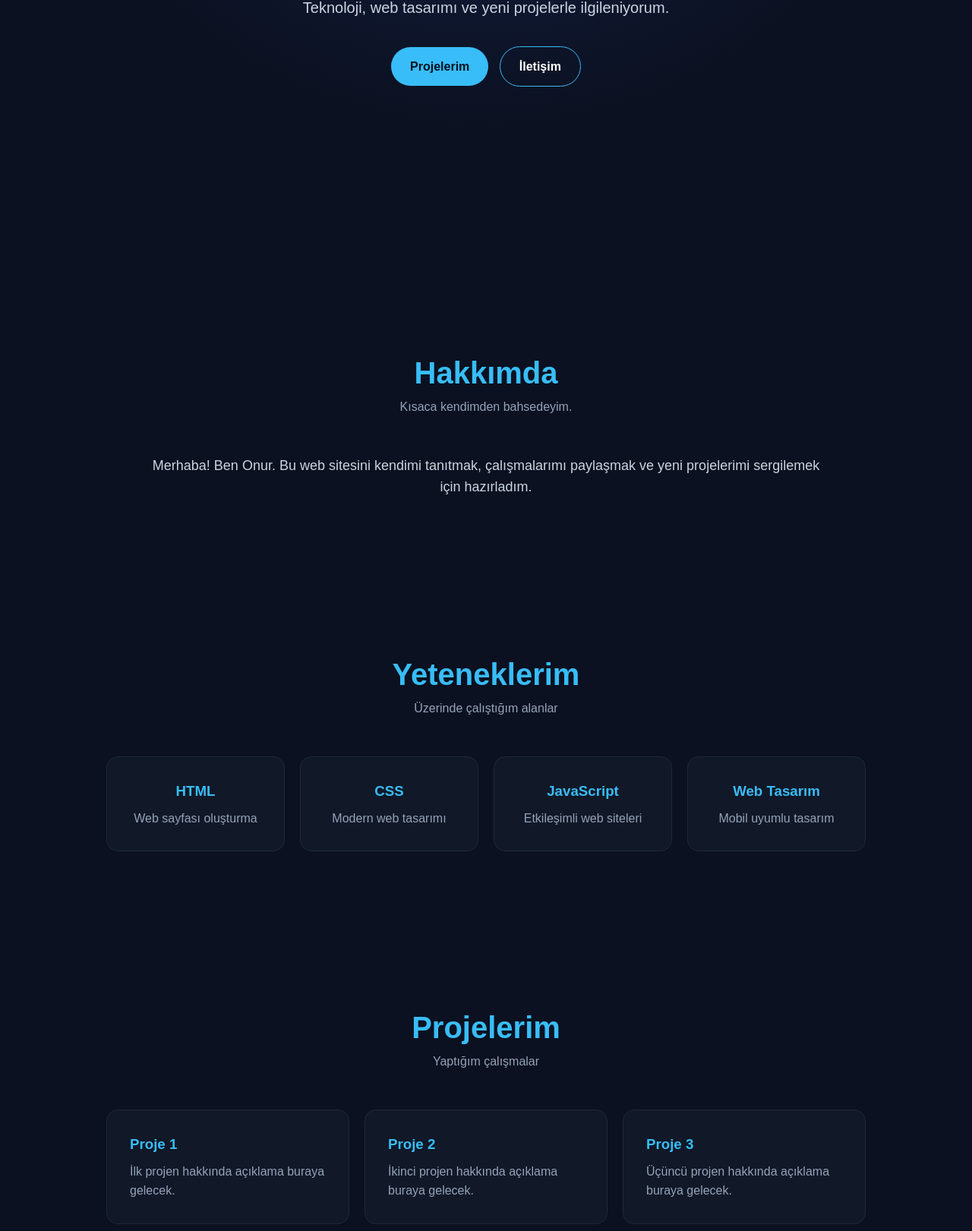
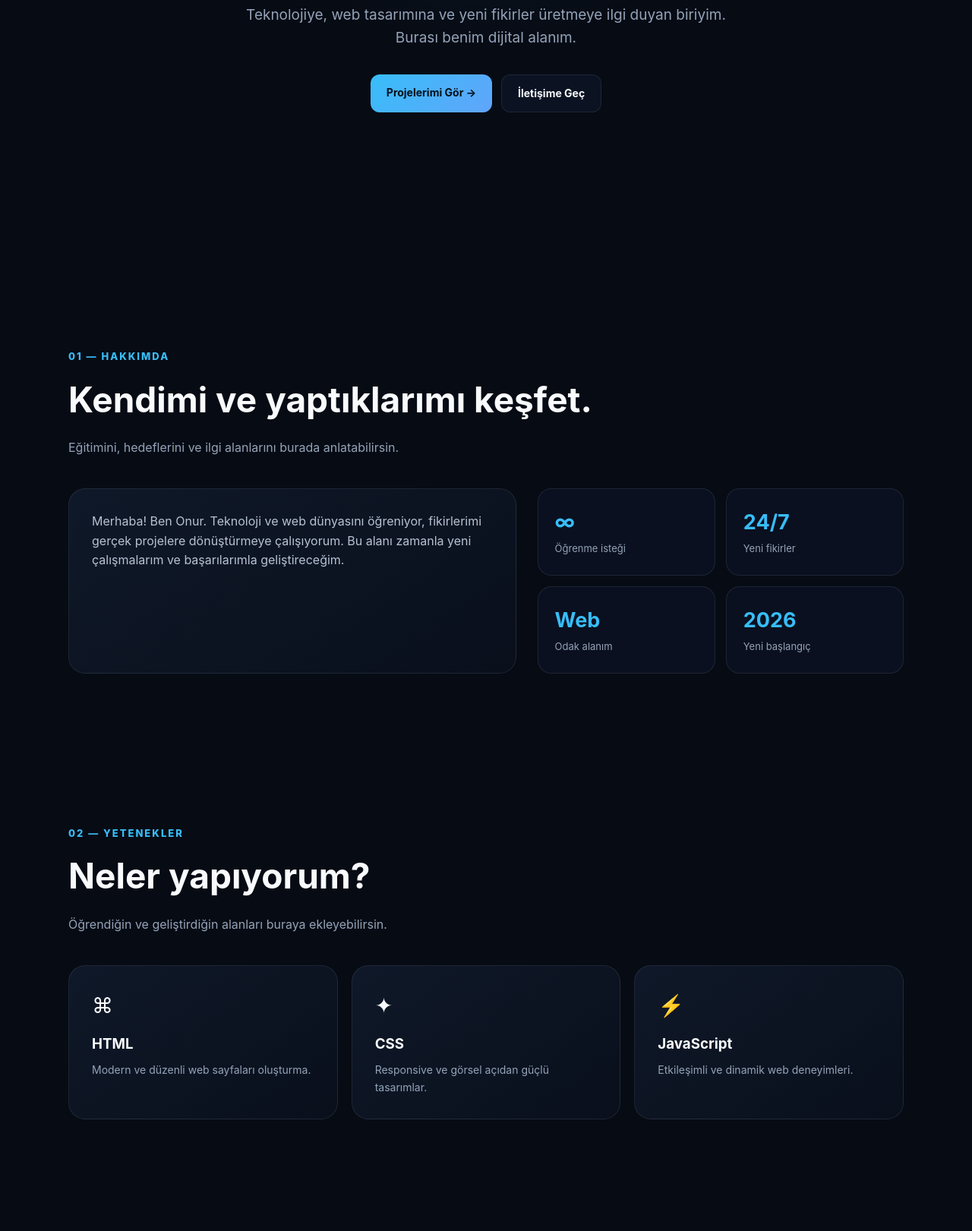
Before and after one commit to onurkralg8743-cmd/onurkralg8743-cmd.github.io, a plain HTML site: page index.html in a window 1280 px wide. Shown: the part 441-2062 px from the top of the page at 76% size. Drawn offline with Linux system fonts and the light colour scheme.

Commit message:
Update index.html

```diff
--- a/index.html
+++ b/index.html
@@ -1,119 +1,59 @@
-<!DOCTYPE html>
+<!doctype html>
 <html lang="tr">
 <head>
-<meta charset="UTF-8">
-<meta name="viewport" content="width=device-width, initial-scale=1.0">
+<meta charset="utf-8">
+<meta name="viewport" content="width=device-width,initial-scale=1">
+<meta name="description" content="Onur - Kişisel web sitesi">
 <title>Onur | Kişisel Web Sitesi</title>
 <style>
-*{margin:0;padding:0;box-sizing:border-box}
-html{scroll-behavior:smooth}
-body{font-family:Arial,Helvetica,sans-serif;background:#0b1120;color:#fff;line-height:1.6}
-nav{position:fixed;top:0;left:0;width:100%;padding:18px 8%;display:flex;justify-content:space-between;align-items:center;background:rgba(11,17,32,.9);backdrop-filter:blur(10px);z-index:1000}
-.logo{font-size:24px;font-weight:700;color:#38bdf8}
-nav ul{display:flex;gap:25px;list-style:none}
-nav a{color:#fff;text-decoration:none;transition:.3s}
-nav a:hover{color:#38bdf8}
-.hero{min-height:100vh;display:flex;align-items:center;justify-content:center;text-align:center;padding:100px 20px 40px;background:radial-gradient(circle at top,#172554,#0b1120 60%)}
-.hero-content{max-width:800px;animation:fadeIn 1.2s ease}
-.hero h1{font-size:clamp(42px,8vw,75px);margin-bottom:15px}
-.hero h1 span{color:#38bdf8}
-.hero p{font-size:20px;color:#cbd5e1;margin-bottom:30px}
-.btn{display:inline-block;padding:13px 25px;border-radius:30px;background:#38bdf8;color:#06111f;text-decoration:none;font-weight:bold;margin:5px;transition:.3s}
-.btn:hover{transform:translateY(-4px);box-shadow:0 10px 30px rgba(56,189,248,.3)}
-.btn-outline{background:transparent;color:#fff;border:1px solid #38bdf8}
-section{padding:100px 8%}
-.section-title{text-align:center;margin-bottom:50px}
-.section-title h2{font-size:40px;color:#38bdf8}
-.section-title p{color:#94a3b8}
-.about{max-width:900px;margin:auto;text-align:center;color:#cbd5e1;font-size:18px}
-.skills,.projects{display:grid;grid-template-columns:repeat(auto-fit,minmax(200px,1fr));gap:20px;max-width:1000px;margin:auto}
-.skill,.project{padding:30px;background:#111827;border:1px solid #1e293b;border-radius:15px;transition:.3s}
-.skill{text-align:center}
-.skill:hover,.project:hover{transform:translateY(-8px);border-color:#38bdf8}
-.skill h3,.project h3{color:#38bdf8;margin-bottom:8px}
-.project p,.skill p{color:#94a3b8}
-.contact{text-align:center}
-.contact p{color:#cbd5e1;margin:10px}
-footer{text-align:center;padding:25px;background:#060b14;color:#64748b}
-@keyframes fadeIn{from{opacity:0;transform:translateY(30px)}to{opacity:1;transform:translateY(0)}}
-@media(max-width:700px){
-nav{padding:15px 5%}
-nav ul{gap:10px;font-size:13px}
-section{padding:80px 5%}
-.hero p{font-size:17px}
-}
+:root{--bg:#070b14;--card:#0e1625;--text:#f8fafc;--muted:#94a3b8;--a:#38bdf8;--b:#818cf8;--border:rgba(148,163,184,.14)}
+*{box-sizing:border-box;margin:0;padding:0}html{scroll-behavior:smooth}
+body{font-family:Inter,Arial,sans-serif;background:var(--bg);color:var(--text);line-height:1.6;overflow-x:hidden}
+a{text-decoration:none;color:inherit}
+nav{position:fixed;top:18px;left:50%;transform:translateX(-50%);width:min(1100px,92%);padding:13px 20px;border:1px solid var(--border);background:rgba(7,11,20,.75);backdrop-filter:blur(18px);border-radius:18px;display:flex;justify-content:space-between;align-items:center;z-index:10}
+.logo{font-size:20px;font-weight:800}.logo span{color:var(--a)}nav ul{display:flex;gap:24px;list-style:none}nav a{color:#cbd5e1;font-size:14px}nav a:hover{color:var(--a)}
+.hero{min-height:100vh;display:grid;place-items:center;text-align:center;padding:140px 7% 80px;background:radial-gradient(circle at 50% 20%,rgba(56,189,248,.13),transparent 38%)}
+.badge{display:inline-flex;gap:8px;align-items:center;border:1px solid var(--border);padding:8px 14px;border-radius:999px;color:#cbd5e1;font-size:13px;margin-bottom:22px}.dot{width:8px;height:8px;border-radius:50%;background:#22c55e;box-shadow:0 0 14px #22c55e}
+h1{font-size:clamp(48px,9vw,92px);line-height:1;letter-spacing:-3px;margin-bottom:22px}h1 span{background:linear-gradient(90deg,var(--a),var(--b));-webkit-background-clip:text;color:transparent}
+.hero p{max-width:680px;margin:auto;color:var(--muted);font-size:19px}.buttons{margin-top:32px;display:flex;justify-content:center;gap:12px;flex-wrap:wrap}
+.btn{padding:13px 21px;border-radius:12px;font-weight:700;font-size:14px;border:1px solid var(--border);transition:.25s}.primary{background:linear-gradient(135deg,var(--a),#60a5fa);color:#03111d;border:0}.secondary{background:rgba(15,23,42,.65)}.btn:hover{transform:translateY(-3px);box-shadow:0 14px 35px #0004}
+section{padding:100px 7%}.wrap{max-width:1100px;margin:auto}.eyebrow{color:var(--a);font-size:13px;font-weight:800;letter-spacing:2px;text-transform:uppercase;margin-bottom:10px}.title{font-size:clamp(30px,5vw,46px);margin-bottom:14px}.lead{color:var(--muted);max-width:650px}
+.about{display:grid;grid-template-columns:1.1fr .9fr;gap:28px;margin-top:40px}.card{background:linear-gradient(145deg,#111a2be6,#0a101ce6);border:1px solid var(--border);border-radius:22px;padding:30px}.card p{color:#b6c2d3}
+.stats{display:grid;grid-template-columns:1fr 1fr;gap:14px}.stat{padding:22px;border:1px solid var(--border);border-radius:18px;background:#0f172a80}.stat strong{display:block;color:var(--a);font-size:27px}.stat span{color:var(--muted);font-size:13px}
+.grid{display:grid;grid-template-columns:repeat(3,1fr);gap:18px;margin-top:40px}.skill,.project{transition:.3s}.skill:hover,.project:hover{transform:translateY(-7px);border-color:#38bdf873}.icon{font-size:28px;margin-bottom:14px}.skill h3,.project h3{margin-bottom:8px}.skill p,.project p{color:var(--muted);font-size:14px}
+.project{min-height:205px;display:flex;flex-direction:column;justify-content:space-between}.project a{color:var(--a);font-weight:700;font-size:14px}
+.contact{text-align:center;margin-top:40px;padding:50px 25px;border:1px solid var(--border);border-radius:26px;background:linear-gradient(135deg,#38bdf81a,#818cf814)}.contact .lead{margin:auto}.socials{display:flex;justify-content:center;gap:12px;flex-wrap:wrap;margin-top:24px}.social{padding:10px 15px;border:1px solid var(--border);border-radius:10px;color:#cbd5e1;font-size:14px}.social:hover{border-color:var(--a);color:var(--a)}
+footer{border-top:1px solid var(--border);padding:28px 7%;text-align:center;color:#64748b;font-size:13px}
+.reveal{opacity:0;transform:translateY(25px);transition:.7s}.reveal.show{opacity:1;transform:none}
+@media(max-width:800px){nav ul{display:none}.about,.grid{grid-template-columns:1fr}section{padding:75px 6%}h1{letter-spacing:-2px}}
 </style>
 </head>
 <body>
+<nav><a class="logo" href="#anasayfa">ONUR<span>.</span></a><ul><li><a href="#hakkimda">Hakkımda</a></li><li><a href="#yetenekler">Yetenekler</a></li><li><a href="#projeler">Projeler</a></li><li><a href="#iletisim">İletişim</a></li></ul></nav>
 
-<nav>
-  <div class="logo">ONUR</div>
-  <ul>
-    <li><a href="#anasayfa">Ana Sayfa</a></li>
-    <li><a href="#hakkimda">Hakkımda</a></li>
-    <li><a href="#yetenekler">Yetenekler</a></li>
-    <li><a href="#projeler">Projeler</a></li>
-    <li><a href="#iletisim">İletişim</a></li>
-  </ul>
-</nav>
+<section class="hero" id="anasayfa"><div class="reveal">
+<div class="badge"><span class="dot"></span> Yeni projelere açığım</div>
+<h1>Merhaba, ben <span>Onur.</span></h1>
+<p>Teknolojiye, web tasarımına ve yeni fikirler üretmeye ilgi duyan biriyim. Burası benim dijital alanım.</p>
+<div class="buttons"><a class="btn primary" href="#projeler">Projelerimi Gör →</a><a class="btn secondary" href="#iletisim">İletişime Geç</a></div>
+</div></section>
 
-<section class="hero" id="anasayfa">
-  <div class="hero-content">
-    <h1>Merhaba, ben <span>Onur</span></h1>
-    <p>Teknoloji, web tasarımı ve yeni projelerle ilgileniyorum.</p>
-    <a href="#projeler" class="btn">Projelerim</a>
-    <a href="#iletisim" class="btn btn-outline">İletişim</a>
-  </div>
-</section>
+<section id="hakkimda"><div class="wrap reveal"><div class="eyebrow">01 — Hakkımda</div><h2 class="title">Kendimi ve yaptıklarımı keşfet.</h2><p class="lead">Eğitimini, hedeflerini ve ilgi alanlarını burada anlatabilirsin.</p>
+<div class="about"><div class="card"><p>Merhaba! Ben Onur. Teknoloji ve web dünyasını öğreniyor, fikirlerimi gerçek projelere dönüştürmeye çalışıyorum. Bu alanı zamanla yeni çalışmalarım ve başarılarımla geliştireceğim.</p></div>
+<div class="stats"><div class="stat"><strong>∞</strong><span>Öğrenme isteği</span></div><div class="stat"><strong>24/7</strong><span>Yeni fikirler</span></div><div class="stat"><strong>Web</strong><span>Odak alanım</span></div><div class="stat"><strong>2026</strong><span>Yeni başlangıç</span></div></div></div></div></section>
 
-<section id="hakkimda">
-  <div class="section-title">
-    <h2>Hakkımda</h2>
-    <p>Kısaca kendimden bahsedeyim.</p>
-  </div>
-  <div class="about">
-    <p>Merhaba! Ben Onur. Bu web sitesini kendimi tanıtmak, çalışmalarımı paylaşmak ve yeni projelerimi sergilemek için hazırladım.</p>
-  </div>
-</section>
+<section id="yetenekler"><div class="wrap reveal"><div class="eyebrow">02 — Yetenekler</div><h2 class="title">Neler yapıyorum?</h2><p class="lead">Öğrendiğin ve geliştirdiğin alanları buraya ekleyebilirsin.</p>
+<div class="grid"><div class="card skill"><div class="icon">⌘</div><h3>HTML</h3><p>Modern ve düzenli web sayfaları oluşturma.</p></div><div class="card skill"><div class="icon">✦</div><h3>CSS</h3><p>Responsive ve görsel açıdan güçlü tasarımlar.</p></div><div class="card skill"><div class="icon">⚡</div><h3>JavaScript</h3><p>Etkileşimli ve dinamik web deneyimleri.</p></div></div></div></section>
 
-<section id="yetenekler">
-  <div class="section-title">
-    <h2>Yeteneklerim</h2>
-    <p>Üzerinde çalıştığım alanlar</p>
-  </div>
-  <div class="skills">
-    <div class="skill"><h3>HTML</h3><p>Web sayfası oluşturma</p></div>
-    <div class="skill"><h3>CSS</h3><p>Modern web tasarımı</p></div>
-    <div class="skill"><h3>JavaScript</h3><p>Etkileşimli web siteleri</p></div>
-    <div class="skill"><h3>Web Tasarım</h3><p>Mobil uyumlu tasarım</p></div>
-  </div>
-</section>
+<section id="projeler"><div class="wrap reveal"><div class="eyebrow">03 — Projeler</div><h2 class="title">Üzerinde çalıştığım işler.</h2><p class="lead">Projelerin hazır olduğunda bağlantılarını buraya ekleyebilirsin.</p>
+<div class="grid"><div class="card project"><div><div class="icon">🌐</div><h3>Kişisel Web Sitesi</h3><p>Modern, mobil uyumlu kişisel portföy sitesi.</p></div><a href="#anasayfa">Bu siteyi incele →</a></div><div class="card project"><div><div class="icon">📚</div><h3>Eğitim Sistemi</h3><p>Dersler, testler ve öğrenci ilerleme takibi için fikir projesi.</p></div><a href="#iletisim">Yakında →</a></div><div class="card project"><div><div class="icon">🚀</div><h3>Yeni Proje</h3><p>Bir sonraki fikrini burada sergileyebilirsin.</p></div><a href="#iletisim">Detaylar →</a></div></div></div></section>
 
-<section id="projeler">
-  <div class="section-title">
-    <h2>Projelerim</h2>
-    <p>Yaptığım çalışmalar</p>
-  </div>
-  <div class="projects">
-    <div class="project"><h3>Proje 1</h3><p>İlk projen hakkında açıklama buraya gelecek.</p></div>
-    <div class="project"><h3>Proje 2</h3><p>İkinci projen hakkında açıklama buraya gelecek.</p></div>
-    <div class="project"><h3>Proje 3</h3><p>Üçüncü projen hakkında açıklama buraya gelecek.</p></div>
-  </div>
-</section>
+<section id="iletisim"><div class="wrap reveal"><div class="contact"><div class="eyebrow">04 — İletişim</div><h2 class="title">Bir fikrin mi var?</h2><p class="lead">Bana ulaşmak için aşağıdaki bağlantıları kullanabilirsin.</p><div class="socials"><a class="social" href="mailto:ornek@email.com">✉ E-posta</a><a class="social" href="https://github.com/onurunsitesi9723" target="_blank">◉ GitHub</a><a class="social" href="#" onclick="alert('LinkedIn bağlantını buraya ekleyebilirsin.');return false">in LinkedIn</a></div></div></div></section>
 
-<section id="iletisim">
-  <div class="section-title">
-    <h2>İletişim</h2>
-    <p>Benimle iletişime geç</p>
-  </div>
-  <div class="contact">
-    <p>📧 E-posta: ornek@email.com</p>
-    <p>💻 GitHub: github.com/kullanici</p>
-    <p>🔗 LinkedIn: linkedin.com/in/kullanici</p>
-  </div>
-</section>
-
-<footer>© 2026 Onur — Tüm hakları saklıdır.</footer>
-
+<footer>© 2026 Onur. Tüm hakları saklıdır.</footer>
+<script>
+const o=new IntersectionObserver(e=>e.forEach(x=>{if(x.isIntersecting)x.target.classList.add('show')}),{threshold:.12});
+document.querySelectorAll('.reveal').forEach(x=>o.observe(x));
+</script>
 </body>
 </html>
```
